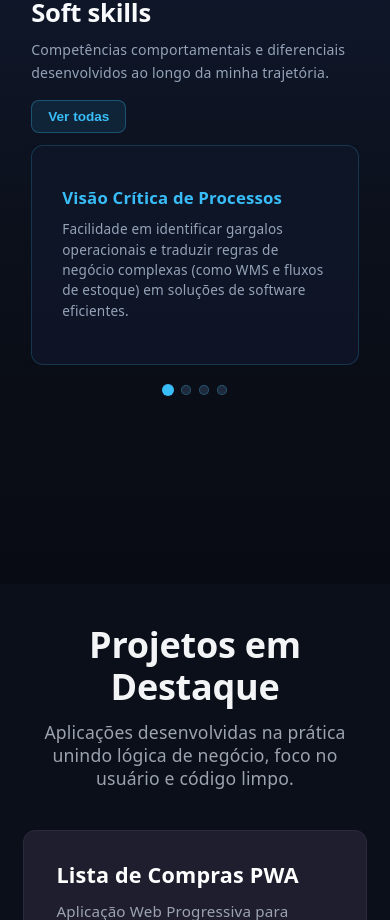
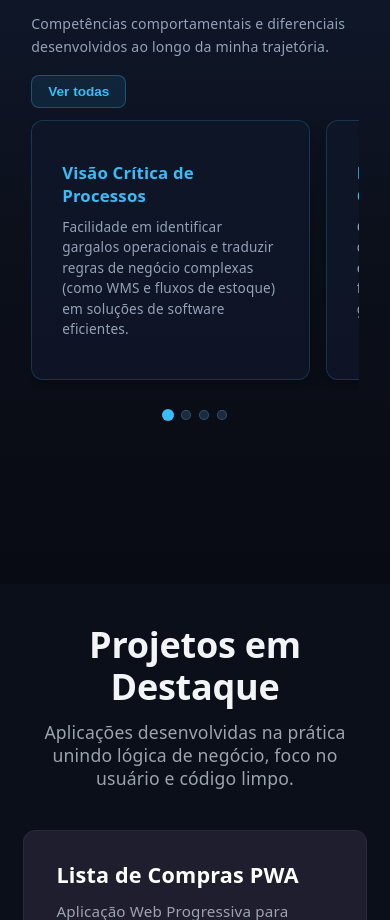
Before and after one commit to RhaldneyFurtado/Portfolio, a React (Vite) app: page / in a window 390 px wide. Shown: the part 3400-4320 px from the top of the page. Built offline with nearby package versions, Linux system fonts and the light colour scheme.

Commit message:
Atualizar o Soft-skills.css
adicionando responsividade para celulares

```diff
--- a/src/components/Soft-skills/Soft-skills.css
+++ b/src/components/Soft-skills/Soft-skills.css
@@ -1,3 +1,4 @@
+
 .header-textos {
   display: flex;
   flex-direction: column;
@@ -88,6 +89,8 @@
   transition:
     transform 0.3s ease,
     border-color 0.3s ease;
+  width: 100%; /* Garante que o card ocupe o espaço correto */
+  box-sizing: border-box;
 }
 
 .carousel-card {
@@ -161,31 +164,47 @@
   transform: scale(1.2);
 }
 
-/* Responsividade para tablets */
+/* Responsividade para tablets*/
 @media (max-width: 900px) {
   .carousel-card {
     min-width: calc(50% - 10px);
   }
 }
 
-/* Responsividade para telemóveis (Ajuste principal da rolagem) */
+/* Responsividade para telemóvel */
 @media (max-width: 600px) {
-  /* No telemóvel, cada card ganha 100% de largura da tela visível */
-  .carousel-card {
-    min-width: 100%;
+  /* Transforma o container num carrossel nativo rolável por toque (swipe) */
+  .carousel-track-container {
+    overflow-x: auto;
+    overflow-y: hidden;
+    scroll-snap-type: x mandatory;
+    scroll-behavior: smooth;
+    -webkit-overflow-scrolling: touch;
+    padding-bottom: 10px;
   }
 
-  /* Oculta as setas laterais para ganhar espaço horizontal no telemóvel */
+  /* Desativa a transição do transform via JS para não conflitar com o scroll nativo do dedo */
+  .carousel-track {
+    transition: none;
+    display: flex;
+    gap: 16px;
+  }
+
+  /* Cada card ocupa quase toda a largura da tela, com uma bordinha visível do próximo */
+  .carousel-card {
+    min-width: 85%;
+    scroll-snap-align: center;
+  }
+
+  /* Oculta as setas laterais no telemóvel para otimizar o espaço */
   .carousel-btn {
     display: none;
   }
 
-  /* Organiza o cabeçalho empilhado se necessário */
   .soft-skills-header {
     align-items: flex-start;
   }
 
-  /* Removemos o translateY grande no telemóvel para evitar que o texto invada a secção superior */
   .header-textos {
     transform: translateY(0);
   }
```
